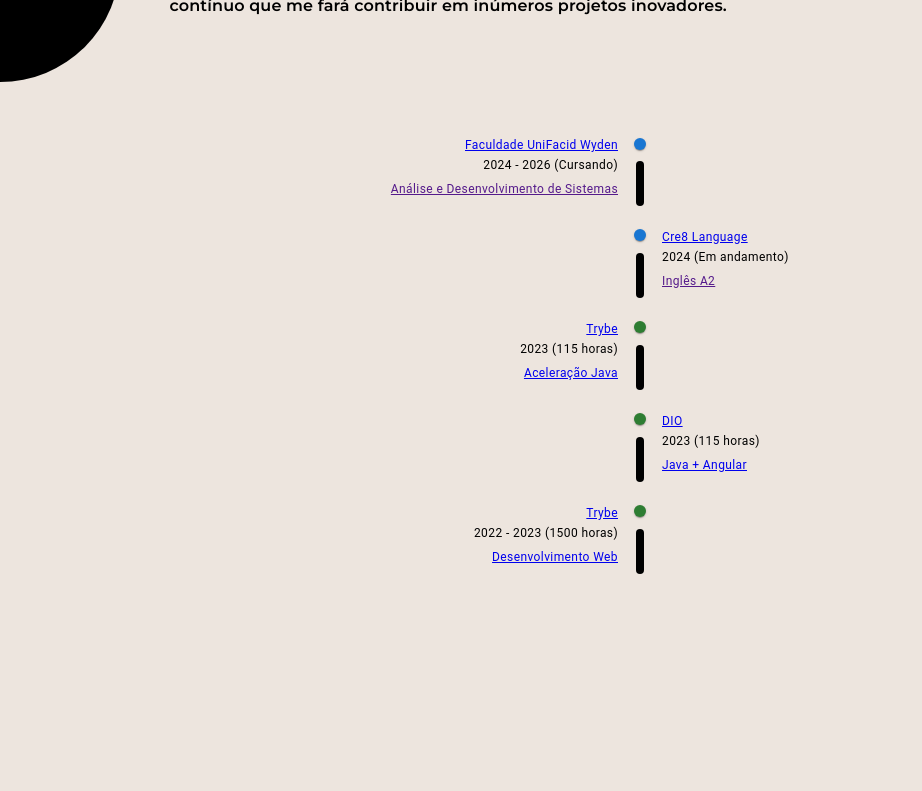
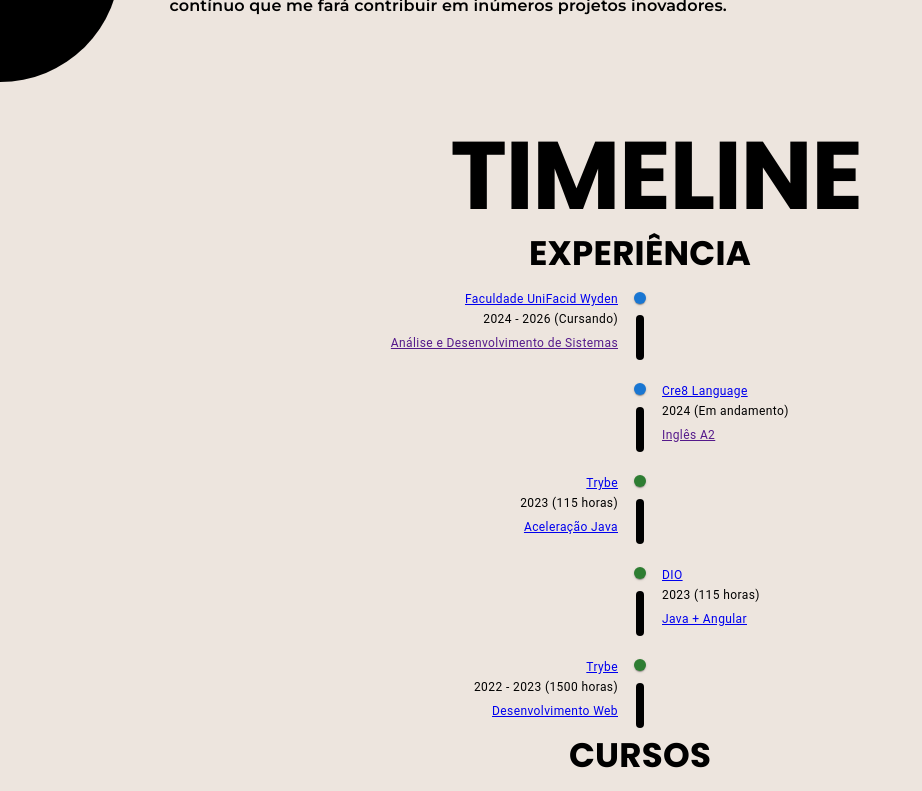
Before and after one commit to callioptsu/Portfolio, a Next.js app: page /sobre-mim in a window 1280 px wide. Shown: the part 460-1251 px from the top of the page, without its empty margins (0-922 px from the left). Before the commit the page ends 1120 px from the top, so only its background shows below. Built offline with nearby package versions, Linux system fonts and the light colour scheme.

Commit message:
style(timeline): adjust timeline in about page

```diff
--- a/src/app/sobre-mim/page.tsx
+++ b/src/app/sobre-mim/page.tsx
@@ -78,17 +78,40 @@
             me fará contribuir em inúmeros projetos inovadores.
           </Typography>
         </Box>
+        <Box component="section">
+          <Box
+            sx={{
+              display: 'flex',
+              flexDirection: 'column',
+              alignItems: 'center',
+            }}
+          >
+            <Typography
+              fontFamily="Poppins"
+              fontWeight="bold"
+              variant="h1"
+              margin="0 0 0 4vh"
+            >
+              TIMELINE
+            </Typography>
+          </Box>
+          <Box component="section" sx={{ width: '100%' }}>
             <Box
               component="section"
               sx={{
                 display: 'flex',
-            justifyContent: 'center',
-            alignItems: 'flex-start',
-            width: '100%',
-            margin: '10vh 0 10vh 0',
+                flexDirection: 'column',
               }}
             >
-          <Box component="section" sx={{ width: '50%' }}>
+              <Box
+                component="section"
+                sx={{ display: 'flex', justifyContent: 'space-around' }}
+              >
+                <Typography fontFamily="Poppins" fontWeight="bold" variant="h4">
+                  EXPERIÊNCIA
+                </Typography>
+              </Box>
+              <Box>
                 {courses.map(
                   ({
                     id,
@@ -117,7 +140,15 @@
                   },
                 )}
               </Box>
-          {/** <Box component="section" sx={{ width: '40%' }}>
+              <Box
+                component="section"
+                sx={{ display: 'flex', justifyContent: 'space-around' }}
+              >
+                <Typography fontFamily="Poppins" fontWeight="bold" variant="h4">
+                  CURSOS
+                </Typography>
+              </Box>
+              <Box>
                 {courses.map(
                   ({
                     id,
@@ -145,7 +176,9 @@
                     )
                   },
                 )}
-          </Box>**/}
+              </Box>
+            </Box>
+          </Box>
         </Box>
       </Box>
     </>
```
Lines whose indentation alone changed are shown as unchanged.
